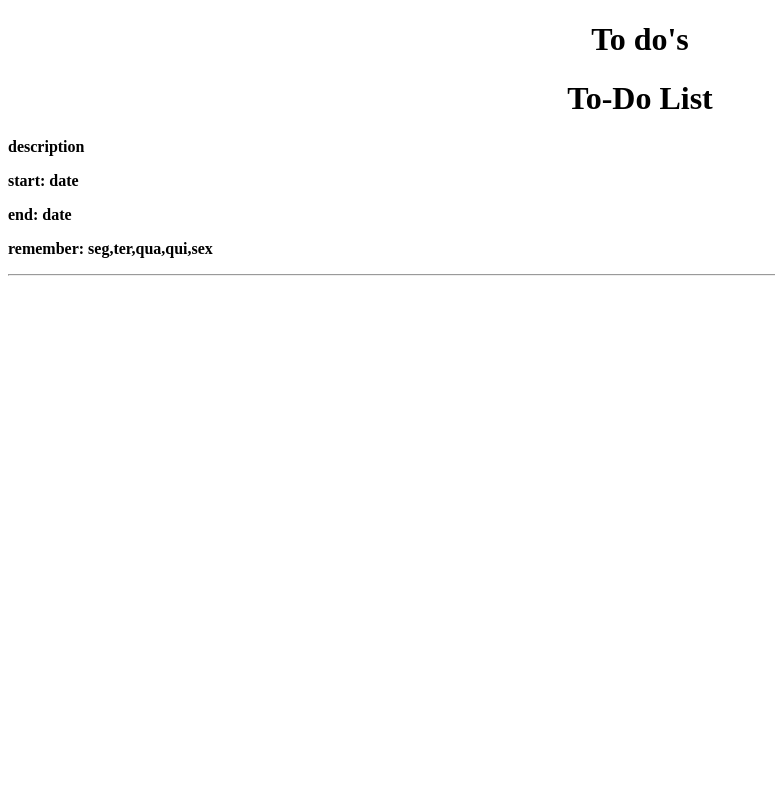
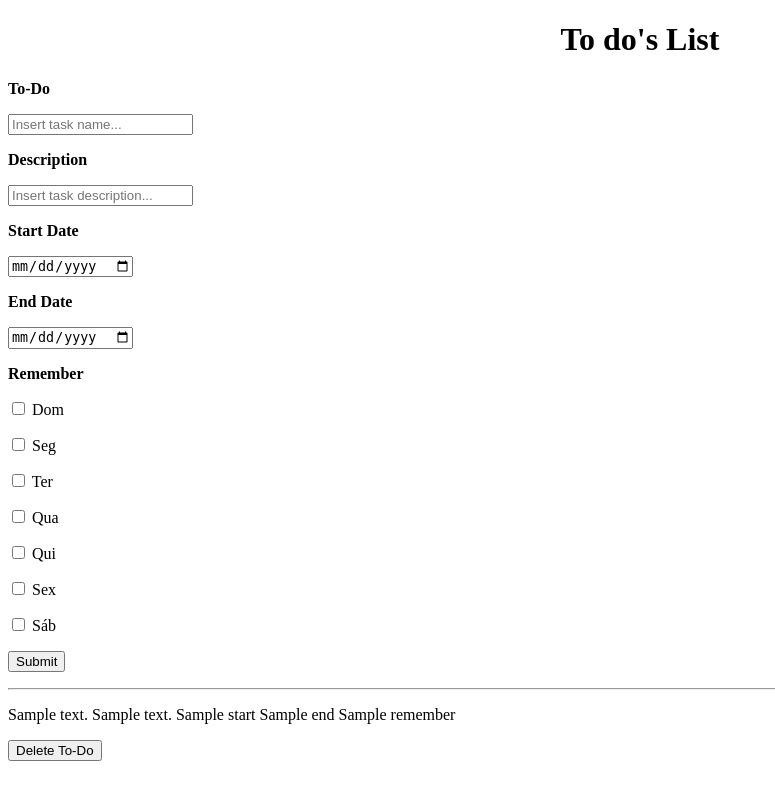
Before and after one commit to DobesDG/Estudo, a Flask app: template TodolistAPI/controller/templates/home.html in a window 1280 px wide. Shown: the whole page, without its empty margins (0-775 px from the left). Run offline with Flask 3, Linux system fonts and the light colour scheme; the template is opened without the code that fills it: most values are stand-ins (such as "Sample title", 1, 10 or a date in 2020).

Commit message:
Work in Progress

```diff
--- a/TodolistAPI/controller/templates/home.html
+++ b/TodolistAPI/controller/templates/home.html
@@ -7,29 +7,109 @@
     <title>Document</title>
 </head>
 <body>
-    <h1>To do's</h1>
+    <h1>To do's List</h1>
     <div class="content">
-        <form method="GET">
-                <h1>To-Do List</h1>
+        <form method="POST">
             <p>
-                <b>description</b>
+                <b><label for = "content">To-Do</label></b>
             </p>
             <p>
-                <b>start: date</b>
+                <input type="text" name="content" placeholder="Insert task name...">
             </p>
             <p>
-                <b>end: date</b>
+                <b><label for = "description">Description</label></b>
             </p>
             <p>
-                <b>remember: seg,ter,qua,qui,sex</b>
+                <input type="text" name="description" placeholder="Insert task description...">
+            </p>
+                <b><label for = "start">Start Date</label></b>
+            </p>
+            <p>
+                <input type="date" name="start">
+            </p>
+            <p>
+                <b><label for = "end">End Date</label></b>
+            </p>
+            <p>
+                <input type="date" name="end">
+            </p>
+            <p>
+            <p>
+                <b><label for = "degree">Remember</label></b>
+            </p>
+            <p>
+                <input
+                 id = "degree-0"
+                 type="checkbox"
+                 name="degree[]"
+                 value = "Dom">
+                 <label for = "degree-0">Dom</label>
+            </p>
+            <p>
+                <input
+                 id = "degree-1"
+                 type="checkbox"
+                 name="degree[]"
+                 value = "Seg">
+                 <label for = "degree-1">Seg</label>
+            </p>
+            <p>
+                <input
+                 id = "degree-2"
+                 type="checkbox"
+                 name="degree[]"
+                 value = "Ter">
+                 <label for = "degree-2">Ter</label>
+            </p>
+            <p>
+                <input
+                 id = "degree-3"
+                 type="checkbox"
+                 name="degree[]"
+                 value = "Qua">
+                 <label for = "degree-3">Qua</label>
+            </p>
+            <p>
+                <input
+                 id = "degree-4"
+                 type="checkbox"
+                 name="degree[]"
+                 value = "Qui">
+                 <label for = "degree-4">Qui</label>
+            </p>
+            <p>
+                <input
+                 id = "degree-5"
+                 type="checkbox"
+                 name="degree[]"
+                 value = "Sex">
+                 <label for = "degree-5">Sex</label>
+            </p>
+            <p>
+                <input
+                 id = "degree-6"
+                 type="checkbox"
+                 name="degree[]"
+                 value = "Sáb">
+                 <label for = "degree-6">Sáb</label>
+            </p>
+                <button type="submit">Submit</button>
             </p>
         </form>
-            <hr>
-            {% for doc in cursor %}
-                <div clas="todo">
-
-                </div>
-            {% endfor %}
+        </div>
+        <hr>
+        {% for todo in todolist %}
+            <div class="todo">
+            <p> {{ todo['content'] }} {{ todo['description'] }} {{ todo['start'] }} {{ todo['end'] }} {{ todo['remember'] }} </p>
+            <form method="POST"
+                action ="{{ url_for('delete', id=todo['_id']) }}">
+            <input
+                type="submit"
+                value="Delete To-Do"
+                onclick="return confirm('Are you sure you want to delete this entry ?')"/>
+            </form>
+            </div>
+        {% endfor %}
     </div>
 </body>
 </html>
```
Also changed, not shown: TodolistAPI/controller/app.py (+20 -3 lines), TodolistAPI/repositories/crud.py (+3 -4 lines).
